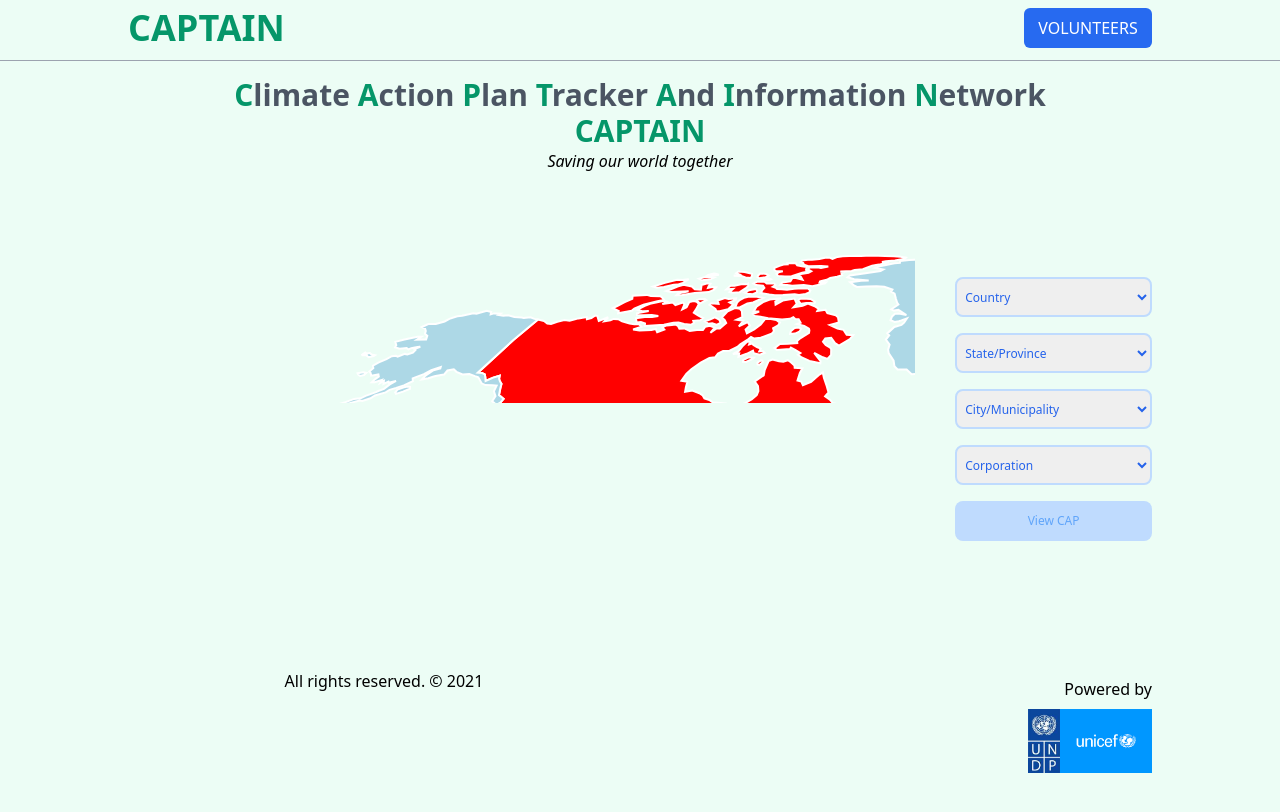
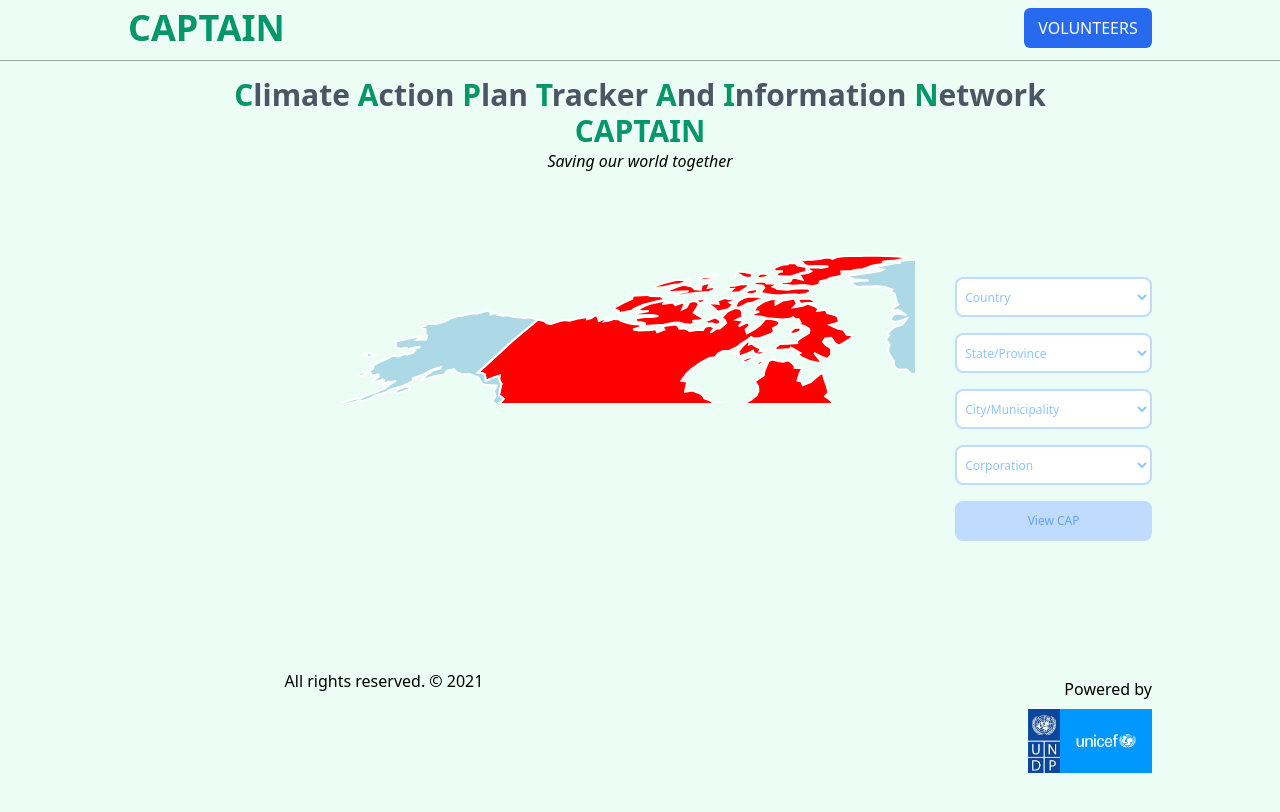
Before and after one commit to BamideleMo/captainun-front-end, a Nuxt app: page / in a window 1280 px wide. Shown: the top 812 px of the page. Built offline with nearby package versions, Linux system fonts and the light colour scheme.

Commit message:
make all fields white background

```diff
--- a/components/SortForm.vue
+++ b/components/SortForm.vue
@@ -5,17 +5,16 @@
         <div class="w-1/2 float-left lg:w-full lg:float-none">
           <select
             class="
+              bg-white
               w-11/12
               lg:w-full
               rounded-lg
               border-2 border-blue-200
-              text-blue-600
-              h-8
-              lg:h-10
+              text-blue-300
+              h-10
               px-1
               focus:outline-none
-              mb-2
-              lg:mb-4
+              mb-4
             "
           >
             <option value="" disabled selected>Country</option>
@@ -26,16 +25,15 @@
           <select
             class="
               lg:w-full
+              bg-white
               w-11/12
               rounded-lg
               border-2 border-blue-200
-              text-blue-600
-              h-8
-              lg:h-10
+              text-blue-300
+              h-10
               px-1
               focus:outline-none
-              mb-2
-              lg:mb-4
+              mb-4
             "
           >
             <option>State/Province</option>
@@ -47,17 +45,16 @@
         <div class="w-1/2 float-left lg:w-full lg:float-none">
           <select
             class="
+              bg-white
               w-11/12
               lg:w-full
               rounded-lg
               border-2 border-blue-200
-              text-blue-600
-              h-8
-              lg:h-10
+              text-blue-300
+              h-10
               px-1
               focus:outline-none
-              mb-2
-              lg:mb-4
+              mb-4
             "
           >
             <option>City/Municipality</option>
@@ -67,17 +64,16 @@
         <div class="w-1/2 text-right float-right lg:w-full lg:float-none">
           <select
             class="
+              bg-white
               w-11/12
               lg:w-full
               rounded-lg
               border-2 border-blue-200
-              text-blue-600
-              h-8
-              lg:h-10
+              text-blue-300
+              h-10
               px-1
               focus:outline-none
-              mb-2
-              lg:mb-4
+              mb-4
             "
           >
             <option>Corporation</option>
@@ -91,8 +87,7 @@
           class="
             bg-blue-200
             w-full
-            h-8
-            lg:h-10
+            h-10
             rounded-lg
             text-blue-400
             hover:bg-black
--- a/pages/login.vue
+++ b/pages/login.vue
@@ -14,6 +14,7 @@
             <div class="mt-1">
               <input
                 class="
+                  bg-white
                   border
                   shadow
                   w-full
@@ -34,6 +35,7 @@
                 <input
                   :type="visibility"
                   class="
+                    bg-white
                     border
                     shadow
                     w-full
--- a/pages/register.vue
+++ b/pages/register.vue
@@ -14,6 +14,7 @@
             <div class="mt-1">
               <input
                 class="
+                  bg-white
                   border
                   shadow
                   w-full
@@ -32,6 +33,7 @@
             <div class="mt-1">
               <input
                 class="
+                  bg-white
                   border
                   shadow
                   w-full
@@ -50,6 +52,7 @@
             <div class="mt-1">
               <select
                 class="
+                  bg-white
                   border
                   shadow
                   w-full
@@ -73,6 +76,7 @@
             <div class="mt-1">
               <select
                 class="
+                  bg-white
                   border
                   shadow
                   w-full
@@ -93,6 +97,7 @@
             <div class="mt-1">
               <input
                 class="
+                  bg-white
                   border
                   shadow
                   w-full
@@ -112,6 +117,7 @@
               <input
                 :type="visibility"
                 class="
+                  bg-white
                   border
                   shadow
                   w-full
@@ -141,6 +147,7 @@
               <input
                 :type="visibility2"
                 class="
+                  bg-white
                   border
                   shadow
                   w-full
```
